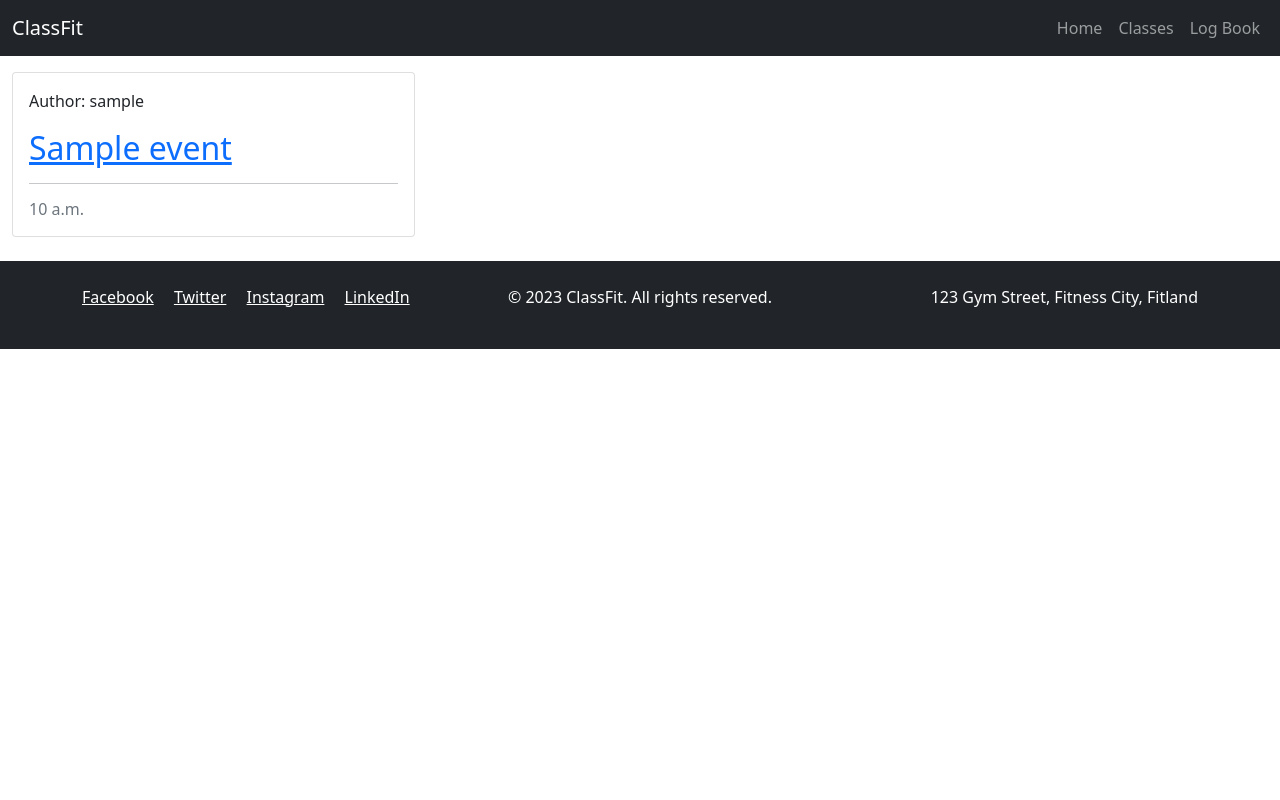
After one commit to judewoolls/ClassFit, a Django app: page /booking/ in a window 1280 px wide. The commit adds this page. Run offline with Django 4.2, Linux system fonts and the light colour scheme; tables that the repository leaves empty hold one stand-in row (values such as "Sample post").

Commit message:
display event list using template

```diff
--- /dev/null
+++ b/booking/templates/booking/index.html
@@ -0,0 +1,43 @@
+
+{% extends "base.html" %}
+
+{% block content %}
+
+<!-- index.html content starts here -->
+<div class="container-fluid">
+    <div class="row">
+
+        <!-- Blog Entries Column -->
+        <div class="col-12 mt-3 left">
+            <div class="row">
+                {% for event in event_list %}
+                <div class="col-md-4">
+                    <div class="card mb-4">
+                        <div class="card-body">
+                            <div class="image-container">
+                                <div class="image-flash">
+                                    <p class="author">Author: {{ event.coach.username }}</p>
+                                </div>
+                            </div>
+                            <a href="#" class="post-link">
+                                <h2 class="card-title">{{ event.event_name }}</h2>
+                            </a>
+
+                            <hr />
+                            <p class="card-text text-muted h6">{{ event.start_time}}
+                            </p>
+                        </div>
+                    </div>
+                </div>
+            </div>
+            <div class="row">
+                {% endfor %}
+
+            </div>
+        </div>
+    </div>
+
+</div>
+
+<!-- index.html content ends here -->
+{% endblock %}
--- a/booking/urls.py
+++ b/booking/urls.py
@@ -2,5 +2,5 @@ from . import views
 from django.urls import path
 
 urlpatterns = [
-    path('', views.EventList.as_view(), name='booking'),
+    path('booking/', views.EventList.as_view(), name='booking'),
 ]
--- a/booking/views.py
+++ b/booking/views.py
@@ -6,5 +6,5 @@ from django.views import generic
 # Create your views here.
 class EventList(generic.ListView):
     model = Event
-    # queryset = Event.objects.filter(status=0)
-    # template_name = 'booking/booking.html'
+    queryset = Event.objects.filter(status=0)
+    template_name = 'booking/index.html'
--- a/static/css/style.css
+++ b/static/css/style.css
@@ -1,7 +1,7 @@
 /* style.css */
 
 html, body {
-    height: 100%;
+    min-height: 100%;
     margin: 0;
 }
 
```
Also changed, not shown: booking/templates/booking/event_list.html (deleted, +0 -20 lines).
